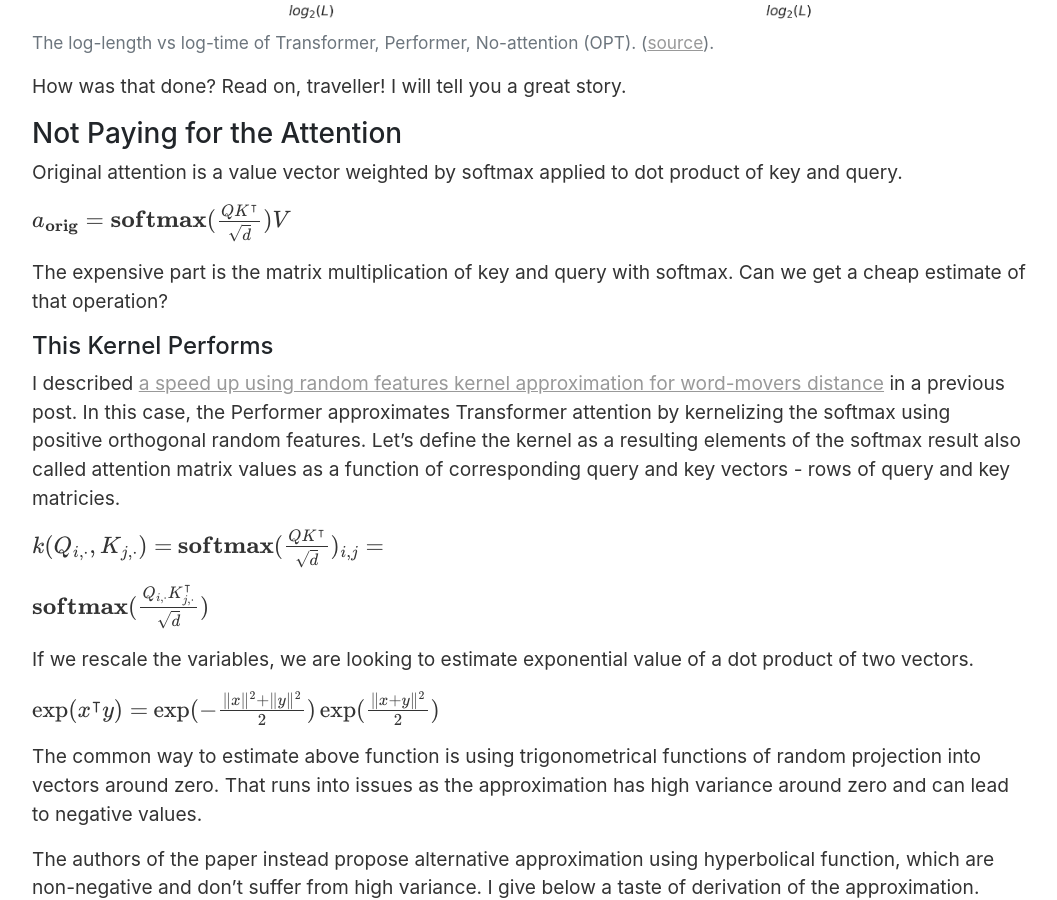
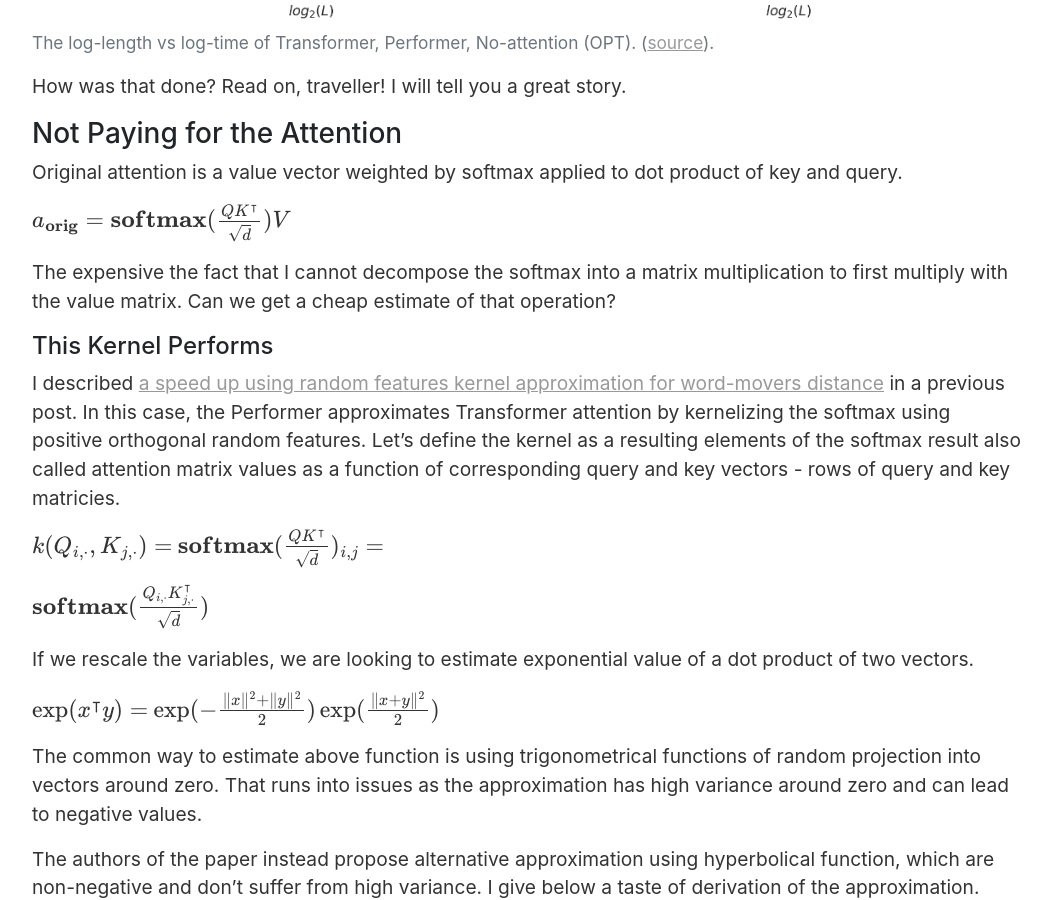
Before and after one commit to vackosar/vackosar.github.io, a Jekyll site: the page built from _posts/2020-10-25-Performers-FAVOR+-Faster-Transformer-Attention.md, in a window 1280 px wide and 900 px high, scrolled down 1219 px. Shown: the whole window, without its empty margins (111-1168 px from the left). Built offline with Jekyll 4.4.1, drawn with Linux system fonts in a browser that asks for light colours; nearby versions of some CDN libraries; library files that are not in the unit come from our copies; comment, search, counter and statistics services are not loaded.

Commit message:
performers

```diff
--- a/_posts/2020-10-25-Performers-FAVOR+-Faster-Transformer-Attention.md
+++ b/_posts/2020-10-25-Performers-FAVOR+-Faster-Transformer-Attention.md
@@ -51,9 +51,7 @@ Original attention is a value vector weighted by softmax applied to dot product
 
 \\( a_{\mathbf{orig}} = \mathbf{softmax}(\frac{QK^\intercal}{\sqrt{d}})V \\)
 
-The expensive part is the matrix multiplication of key and query with softmax. Can we get a cheap estimate of that operation?
-
-
+The expensive the fact that I cannot decompose the softmax into a matrix multiplication to first multiply with the value matrix. Can we get a cheap estimate of that operation?
 
 
 #### This Kernel Performs
```
